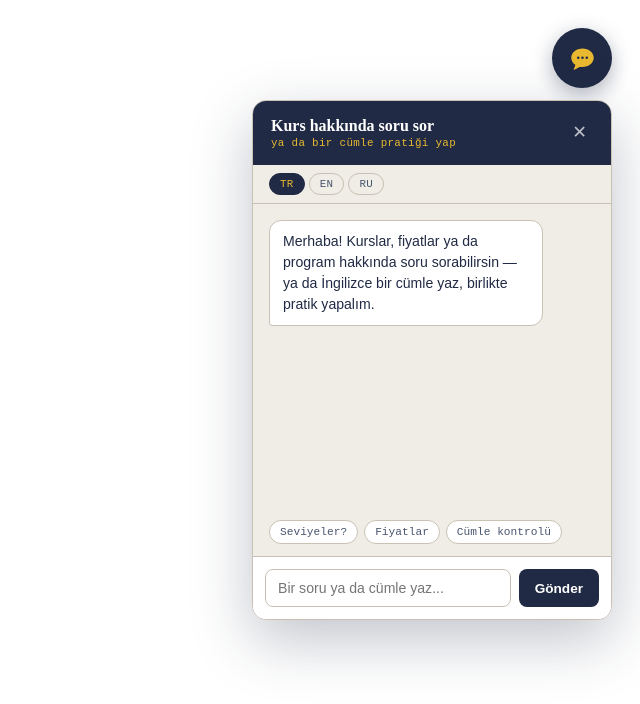
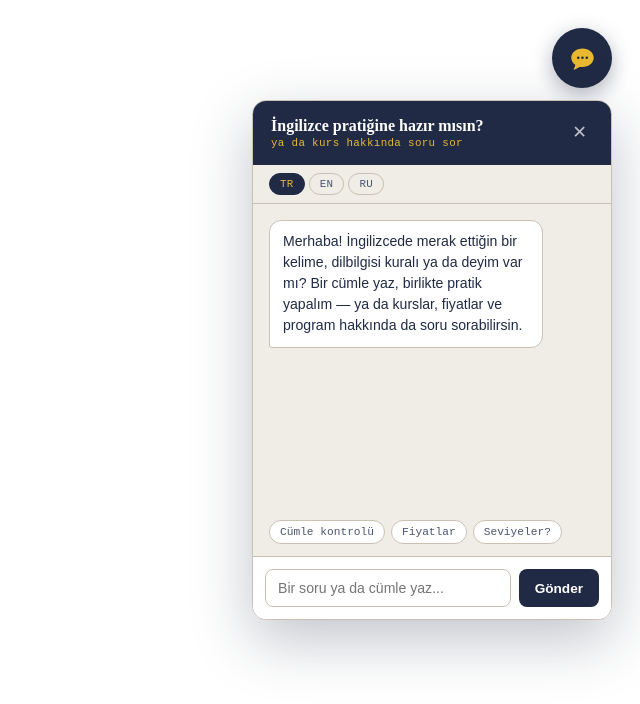
Before and after one commit to ApexxEnglish/apex-assistant, a website: page index.html in a window 1280 px wide. Both pictures are taken after a click on the button "Open chat assistant". Shown: the whole page, without its empty margins (640-1280 px from the left). Drawn offline with Linux system fonts and the light colour scheme.

Commit message:
Update index.html

```diff
--- a/index.html
+++ b/index.html
@@ -33,20 +33,25 @@
     height:60px;
     z-index:1000;
   }
-  #launcher-wrap.opened #pulse-ring{ display:none; }
-  #pulse-ring{
+  #launcher-wrap.opened #pulse-ring,
+  #launcher-wrap.opened #pulse-ring-2{ display:none; }
+  #launcher-wrap.opened #launcher{ animation:none; }
+  #pulse-ring, #pulse-ring-2{
     position:absolute;
     inset:0;
     border-radius:50%;
     background:var(--marigold);
-    opacity:0.55;
-    animation:pulse-ring 2.2s cubic-bezier(0.4,0,0.6,1) infinite;
+    opacity:0.6;
+    animation:pulse-ring 1.8s cubic-bezier(0.3,0,0.5,1) infinite;
     pointer-events:none;
   }
+  #pulse-ring-2{
+    animation-delay:0.9s;
+  }
   @keyframes pulse-ring{
-    0%{ transform:scale(1); opacity:0.55; }
-    70%{ transform:scale(1.55); opacity:0; }
-    100%{ transform:scale(1.55); opacity:0; }
+    0%{ transform:scale(1); opacity:0.6; }
+    75%{ transform:scale(1.9); opacity:0; }
+    100%{ transform:scale(1.9); opacity:0; }
   }
   #launcher{
     position:relative;
@@ -62,6 +67,12 @@
     justify-content:center;
     z-index:1;
     transition:transform 0.2s ease;
+    animation:launcher-bounce 2.4s ease-in-out infinite;
+  }
+  @keyframes launcher-bounce{
+    0%, 55%, 100%{ transform:translateY(0); }
+    70%{ transform:translateY(-4px); }
+    82%{ transform:translateY(0); }
   }
   #launcher:hover{ transform:scale(1.06); }
   #launcher svg{ width:27px; height:27px; }
@@ -255,6 +266,7 @@
 
 <div id="launcher-wrap">
   <div id="pulse-ring"></div>
+  <div id="pulse-ring-2"></div>
   <button id="launcher" aria-label="Open chat assistant">
     <svg viewBox="0 0 24 24">
       <path class="bubble" d="M12 3C6.48 3 2 6.69 2 11.25c0 2.52 1.39 4.77 3.58 6.29-.12 1.13-.5 2.42-1.32 3.63a.5.5 0 0 0 .58.76c1.86-.62 3.32-1.5 4.36-2.29A12.6 12.6 0 0 0 12 19.5c5.52 0 10-3.69 10-8.25S17.52 3 12 3z"/>
@@ -268,8 +280,8 @@
 <div id="panel">
   <header>
     <div>
-      <div class="title" id="header-title">Ask about the course</div>
-      <div class="sub" id="header-sub">or practice a sentence</div>
+      <div class="title" id="header-title">İngilizce pratiğine hazır mısın?</div>
+      <div class="sub" id="header-sub">ya da kurs hakkında soru sor</div>
     </div>
     <button id="close-btn" aria-label="Close">✕</button>
   </header>
@@ -297,53 +309,53 @@
 const UI = {
   en: {
     langName: "English",
-    title: "Ask about the course",
-    sub: "or practice a sentence",
+    title: "Ready to practice your English?",
+    sub: "or ask about the course",
     placeholder: "Type a question or a sentence...",
     send: "Send",
     typing: "typing...",
-    greeting: "Hi! Ask me about courses, pricing, or scheduling — or write a sentence in English and I'll help you practice.",
+    greeting: "Hi! Curious about an English word, grammar rule, or idiom? Write a sentence and let's practice — or ask me about courses, pricing, or scheduling.",
     error: "You've sent quite a few messages in a row — let's take a short break and continue in a minute.",
     priceReply: "Could I get your email so we can send you our price list?",
     checkInvite: "Sure — type any English sentence and I'll check it for you.",
     starters: [
-      { label: "Levels?", msg: "What levels do you teach?" },
+      { label: "Check a sentence", type: "checkSentence" },
       { label: "Pricing", msg: "How much are lessons?", notify: true, instant: true },
-      { label: "Check a sentence", type: "checkSentence" }
+      { label: "Levels?", msg: "What levels do you teach?" }
     ]
   },
   tr: {
     langName: "Türkçe",
-    title: "Kurs hakkında soru sor",
-    sub: "ya da bir cümle pratiği yap",
+    title: "İngilizce pratiğine hazır mısın?",
+    sub: "ya da kurs hakkında soru sor",
     placeholder: "Bir soru ya da cümle yaz...",
     send: "Gönder",
     typing: "yazıyor...",
-    greeting: "Merhaba! Kurslar, fiyatlar ya da program hakkında soru sorabilirsin — ya da İngilizce bir cümle yaz, birlikte pratik yapalım.",
+    greeting: "Merhaba! İngilizcede merak ettiğin bir kelime, dilbilgisi kuralı ya da deyim var mı? Bir cümle yaz, birlikte pratik yapalım — ya da kurslar, fiyatlar ve program hakkında da soru sorabilirsin.",
     error: "Biraz fazla mesaj gönderdik gibi görünüyor — kısa bir mola verip birazdan devam edelim mi?",
     priceReply: "Fiyat listemizi gönderebilmemiz için email adresini alabilir miyim?",
     checkInvite: "Tabii — kontrol etmemi istediğin İngilizce cümleyi yazman yeterli.",
     starters: [
-      { label: "Seviyeler?", msg: "Hangi seviyelerde ders veriyorsunuz?" },
+      { label: "Cümle kontrolü", type: "checkSentence" },
       { label: "Fiyatlar", msg: "Dersler ne kadar?", notify: true, instant: true },
-      { label: "Cümle kontrolü", type: "checkSentence" }
+      { label: "Seviyeler?", msg: "Hangi seviyelerde ders veriyorsunuz?" }
     ]
   },
   ru: {
     langName: "Русский",
-    title: "Спросить о курсе",
-    sub: "или попрактиковать предложение",
+    title: "Готов попрактиковать английский?",
+    sub: "или спроси о курсе",
     placeholder: "Введите вопрос или предложение...",
     send: "Отправить",
     typing: "печатает...",
-    greeting: "Привет! Спрашивай о курсах, ценах или расписании — или напиши предложение на английском, и я помогу тебе попрактиковаться.",
+    greeting: "Привет! Интересует какое-то английское слово, правило грамматики или идиома? Напиши предложение, и мы попрактикуемся — или спрашивай о курсах, ценах или расписании.",
     error: "Похоже, мы отправили довольно много сообщений подряд — давай сделаем небольшую паузу и продолжим через минуту.",
     priceReply: "Оставишь свой email, чтобы мы прислали прайс-лист?",
     checkInvite: "Конечно — просто напиши любое предложение на английском, и я его проверю.",
     starters: [
-      { label: "Уровни?", msg: "Какие уровни вы преподаёте?" },
+      { label: "Проверить предложение", type: "checkSentence" },
       { label: "Цены", msg: "Сколько стоят занятия?", notify: true, instant: true },
-      { label: "Проверить предложение", type: "checkSentence" }
+      { label: "Уровни?", msg: "Какие уровни вы преподаёте?" }
     ]
   }
 };
```
